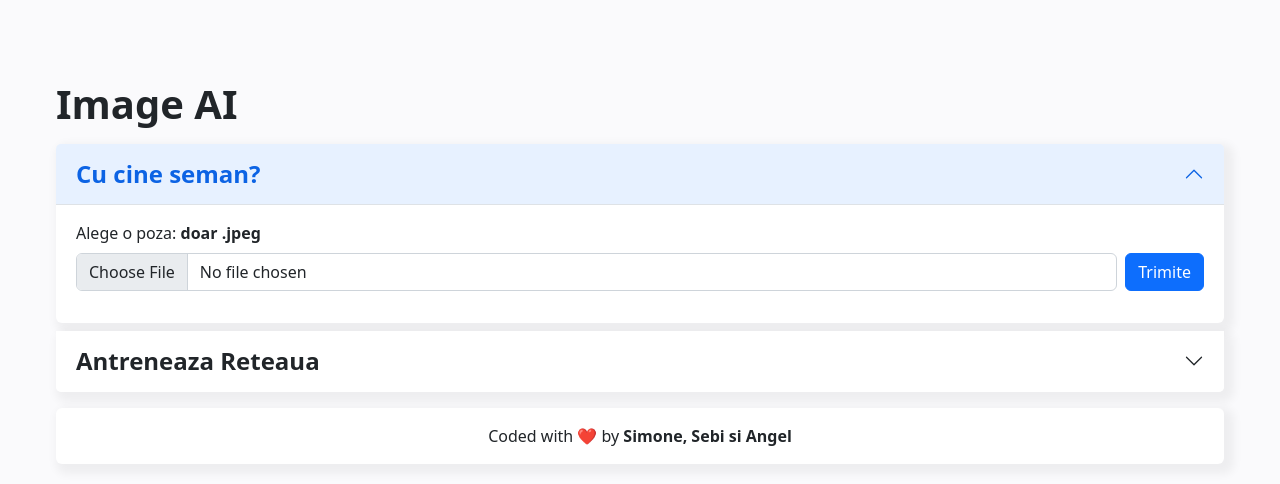
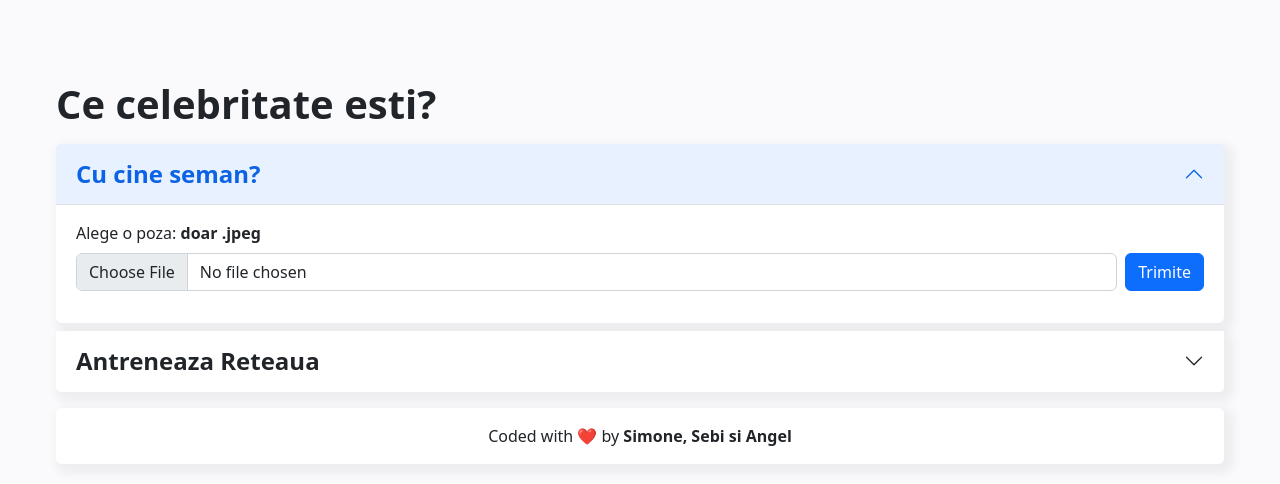
Before and after one commit to Arthareos/proiect-ppc, a website: page public/index.html in a window 1280 px wide. Drawn offline with nearby package versions, Linux system fonts and the light colour scheme.

Commit message:
Save VII
 - Edited naming

```diff
--- a/public/index.html
+++ b/public/index.html
@@ -3,7 +3,7 @@
 
 <head>
 	<meta charset="UTF-8" />
-	<title>Image AI</title>
+	<title>Celebritati Model</title>
 
 	<meta name="description" content="Calculator for solar power transition.">
 	<meta name="viewport" content="width=device-width, initial-scale=1">
@@ -28,7 +28,7 @@
 	<!-- Content Container -->
 	<div id="content-container" class="mx-auto">
 
-		<h1 class="mb-3"><strong>Image AI</strong></h1>
+		<h1 class="mb-3"><strong>Ce celebritate esti?</strong></h1>
 
 		<div class="accordion mb-3" id="data-accordion">
 			<div class="accordion-item card mb-2">
```
